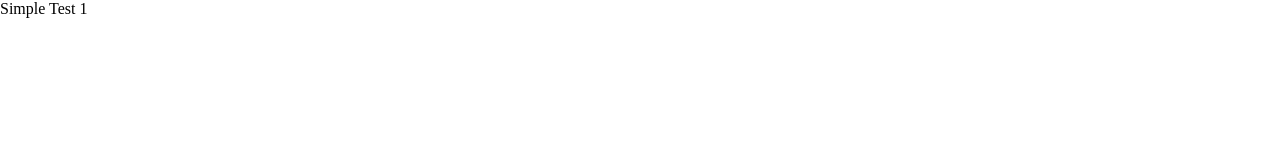
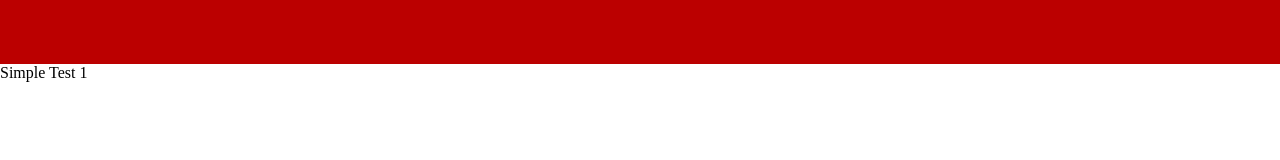
Before and after one commit to jrgleason/rollup-demo, a plain HTML site: page modules/esm/jrg-site/test.html in a window 1280 px wide. Drawn offline with Linux system fonts and the light colour scheme.

Commit message:
Trying to get the header part working.

```diff
--- a/modules/esm/jrg-site/test.html
+++ b/modules/esm/jrg-site/test.html
@@ -8,8 +8,13 @@
                 margin: 0;
                 overflow: hidden;
             }
+            #header{
+                height:64px;
+                width: 100%;
+                background-color: #bb0000;
+            }
             #wrapper{
-                height:100%;
+                height:calc( 100% - 64px );
                 width:100%;
                 overflow: auto;
             }
@@ -20,6 +25,7 @@
         </style>
     </head>
     <body>
+        <div id="header"></div>
         <div id="wrapper">
             <div id="test1"
                  class="scroll-item">Simple Test 1</div>
```
